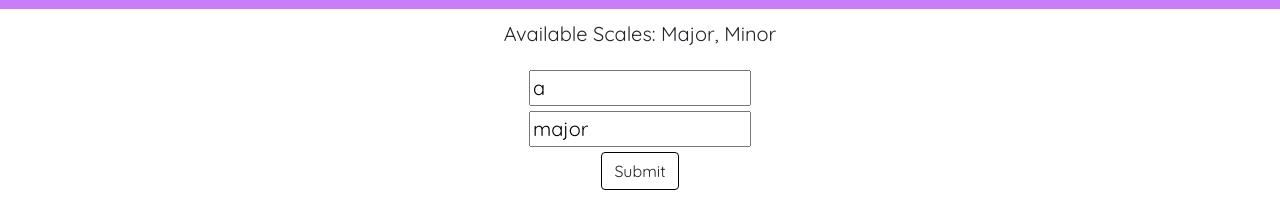
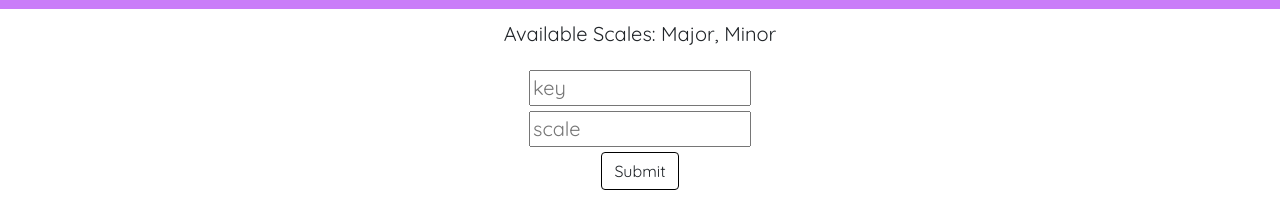
Before and after one commit to geonith-george/scales, an Angular app: page / in a window 1280 px wide. Shown: the part 191-388 px from the top of the page. Built offline with nearby package versions, Linux system fonts and the light colour scheme.

Commit message:
version 5

```diff
--- a/src/app/scale-components/options/options.component.html
+++ b/src/app/scale-components/options/options.component.html
@@ -6,11 +6,11 @@
     </div>
 
     <div>
-      <input type="text" placeholder="Key" #key style="text-transform:lowercase;" value="a" required>
+      <input type="text" placeholder="Key" #key style="text-transform:lowercase;" required>
     </div>
 
     <div>
-      <input type="text" placeholder="scale" #scale style="text-transform:lowercase;" value="major" required>
+      <input type="text" placeholder="scale" #scale style="text-transform:lowercase;" required>
     </div>
 
     <div>
--- a/src/app/scale-components/options/options.component.ts
+++ b/src/app/scale-components/options/options.component.ts
@@ -21,10 +21,12 @@ export class OptionsComponent implements OnInit {
   index_string_name: number;
   chromaic_scale: string[];
   count: number;
+  list_of_scales: string[];
 
   constructor() {
     // this.major = 'w w h w w w h';
     // this.minor = 'w h w w h w w';
+    this.list_of_scales=['major','minor']
     this.keys = ['a', 'a#', 'b', 'c', 'c#', 'd', 'd#', 'e', 'f', 'f#', 'g' , 'g#'];
     this.val  = [ 0 ,  1  ,  2 ,  3 ,  4  ,  5 ,  6  ,  7 ,  8 ,  9  ,  10 ,  11 ];
     this.scale = [];
@@ -34,6 +36,16 @@ export class OptionsComponent implements OnInit {
   }
 
   print_scale(k2: HTMLInputElement, s2: HTMLInputElement) {
+
+
+    if (this.keys.includes(k2.value)==false || this.list_of_scales.includes(s2.value)==false){
+      this.scale = [];
+      this.scale_text = [];
+      this.chord=[];
+      this.chromaic_scale=[];
+       return 0;
+      }
+
     this.k= k2.value;
     this.scale_text = [];
 
```
